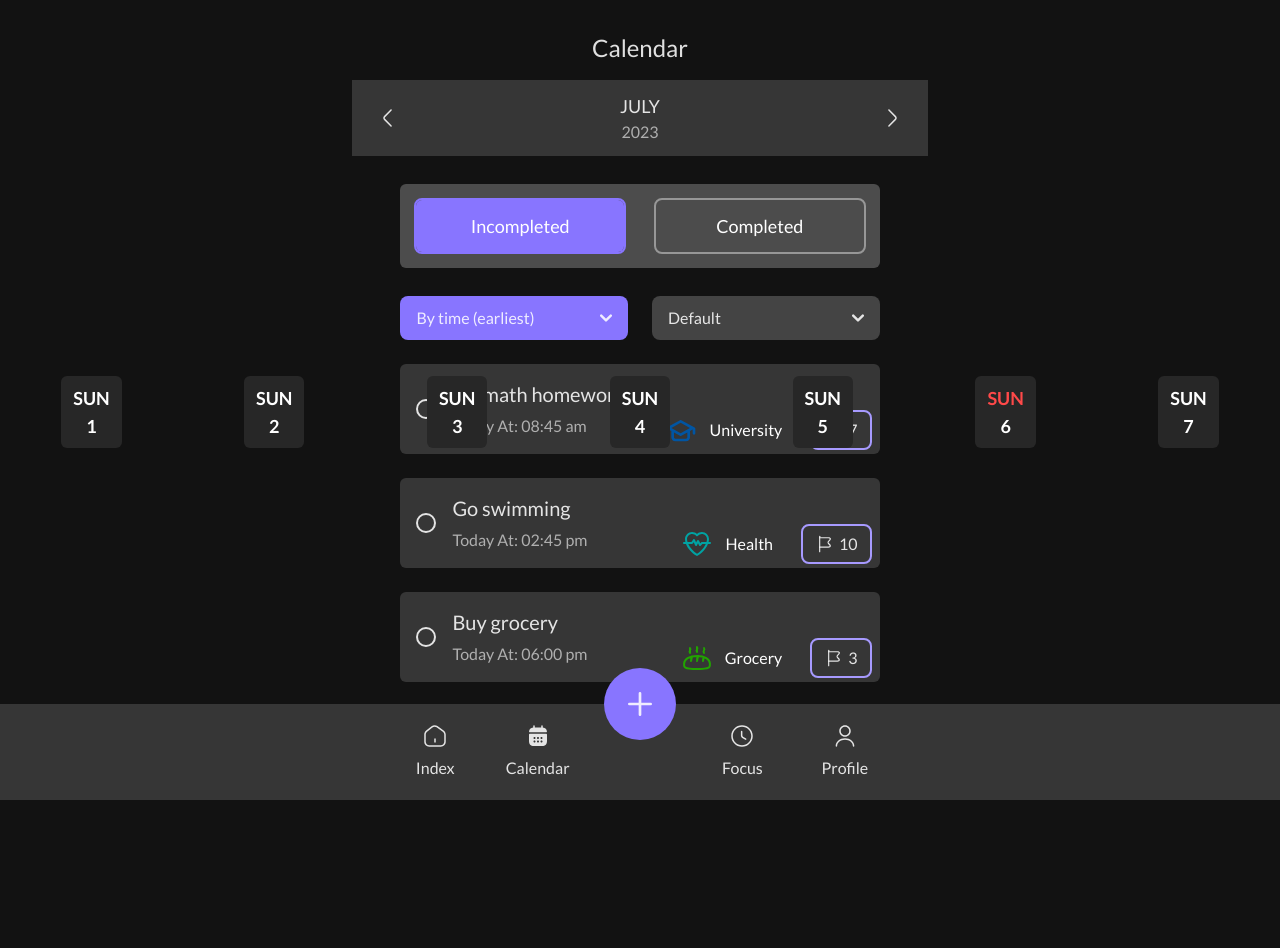
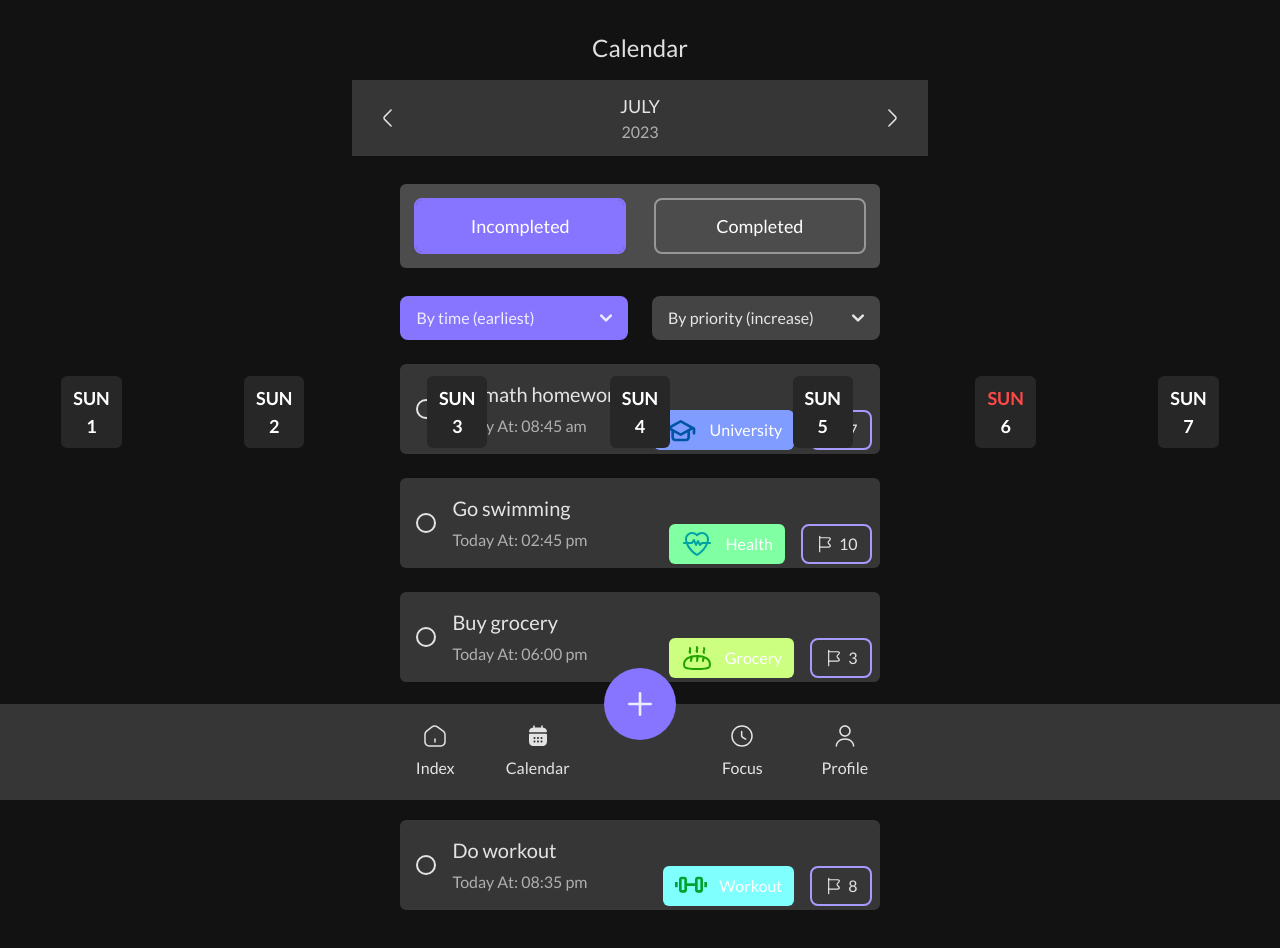
Before and after one commit to DaniilKalts/uptodo, a Next.js app: page /calendar/incompleted in a window 1280 px wide. Shown: the top 948 px of the page. Built offline with nearby package versions, Linux system fonts and the light colour scheme.

Commit message:
Added sort functionality for calendar tasks

```diff
--- a/package.json
+++ b/package.json
@@ -27,6 +27,7 @@
     "react-hot-toast": "^2.4.1",
     "react-icons": "^4.9.0",
     "react-responsive": "^9.0.2",
+    "react-spinners": "^0.13.8",
     "swiper": "^10.0.4",
     "tailwindcss": "3.3.2",
     "typescript": "5.1.3",
--- a/src/app/(userPages)/calendar/completed/page.tsx
+++ b/src/app/(userPages)/calendar/completed/page.tsx
@@ -2,7 +2,9 @@
 
 'use client';
 
-import React, { useEffect, useState } from 'react';
+import React, { useEffect, useState, CSSProperties } from 'react';
+
+import { PuffLoader } from 'react-spinners';
 
 import { motion } from 'framer-motion';
 
@@ -15,7 +17,19 @@ import CompletedTask from '@/components/userPages/Calendar/CompletedTask';
 import Container from '@/components/UI/Container';
 import { Select } from '@/components/UI';
 
+const override: CSSProperties = {
+  display: 'block',
+  margin: '0 auto',
+  borderColor: 'red',
+  marginTop: '28px',
+};
+
 const Completed = () => {
+  const [isLoading, setIsLoading] = useState<boolean>(false);
+  const [currentSelect, setCurrentSelect] = useState<'time' | 'priority'>(
+    'time',
+  );
+
   const storeCompletedTasks = useTasksStore((state) => state.completedTasks);
   const addIncompletedTask = useTasksStore((state) => state.addIncompletedTask);
 
@@ -27,30 +41,80 @@ const Completed = () => {
     useState<string>('By time (earliest)');
   const timeOptions = ['By time (earliest)', 'By time (latest)'];
 
-  const [prioritySortValue, setPrioritySortValue] = useState<string>('Default');
-  const priorityOptions = [
-    'Default',
+  const [prioritySortValue, setPrioritySortValue] = useState<string>(
     'By priority (increase)',
-    'By priority (decrease)',
-  ];
+  );
+  const priorityOptions = ['By priority (increase)', 'By priority (decrease)'];
+
+  const loadingIndicator = () => {
+    setIsLoading(true);
+    setTimeout(() => {
+      setIsLoading(false);
+    }, 1000);
+  };
+
+  const sortByTime = () => {
+    if (timeSortValue === timeOptions[0]) {
+      loadingIndicator();
+      setCompletedTasks((prev) =>
+        [...prev].sort((taskA, taskB) => taskA.completedAt - taskB.completedAt),
+      );
+    } else {
+      loadingIndicator();
+      setCompletedTasks((prev) =>
+        [...prev].sort((taskA, taskB) => taskB.completedAt - taskA.completedAt),
+      );
+    }
+  };
 
   useEffect(() => {
+    loadingIndicator();
+    setTimeout(() => {
       setCompletedTasks(storeCompletedTasks);
+      sortByTime();
+    }, 1000);
+    // eslint-disable-next-line react-hooks/exhaustive-deps
   }, [storeCompletedTasks]);
 
-  const sortByTime = () => {};
+  const sortByPriority = () => {
+    if (prioritySortValue === priorityOptions[0]) {
+      loadingIndicator();
+      setCompletedTasks((prev) =>
+        [...prev].sort((taskA, taskB) => taskA.priority - taskB.priority),
+      );
+    } else if (prioritySortValue === priorityOptions[1]) {
+      loadingIndicator();
+      setCompletedTasks((prev) =>
+        [...prev].sort((taskA, taskB) => taskB.priority - taskA.priority),
+      );
+    }
+  };
 
   useEffect(() => {
-    sortByTime();
-  }, [timeSortValue]);
+    setCurrentSelect('priority');
+    sortByPriority();
+    // eslint-disable-next-line react-hooks/exhaustive-deps
+  }, [prioritySortValue]);
 
   useEffect(() => {
-    setCompletedTasks(storeCompletedTasks);
-  }, [storeCompletedTasks]);
+    setCurrentSelect('time');
+    sortByTime();
+    // eslint-disable-next-line react-hooks/exhaustive-deps
+  }, [timeSortValue]);
 
   return (
     <Container>
       <div className="mx-auto flex flex-col items-center justify-center">
+        {isLoading ? (
+          <PuffLoader
+            color={'#8875FF'}
+            loading={isLoading}
+            cssOverride={override}
+            size={150}
+            aria-label="Loading Spinner"
+            data-testid="loader"
+          />
+        ) : (
           <motion.main
             animate={{ opacity: 1, y: 0 }}
             initial={{ opacity: 0, y: 15 }}
@@ -66,7 +130,7 @@ const Completed = () => {
                       value={timeSortValue}
                       setValue={setTimeSortValue}
                       options={timeOptions}
-                    theme="purple"
+                      theme={currentSelect === 'time' ? 'purple' : 'gray'}
                     />
                   </div>
                   <div className="w-full min-[575px]:w-1/2">
@@ -74,7 +138,7 @@ const Completed = () => {
                       value={prioritySortValue}
                       setValue={setPrioritySortValue}
                       options={priorityOptions}
-                    theme="gray"
+                      theme={currentSelect === 'priority' ? 'purple' : 'gray'}
                     />
                   </div>
                 </div>
@@ -88,6 +152,7 @@ const Completed = () => {
                     key={id}
                     title={task.title}
                     completedAt={task.completedAt}
+                    priority={task.priority}
                   />
                 ))
               ) : (
@@ -97,6 +162,7 @@ const Completed = () => {
               )}
             </section>
           </motion.main>
+        )}
       </div>
     </Container>
   );
--- a/src/app/(userPages)/calendar/incompleted/page.tsx
+++ b/src/app/(userPages)/calendar/incompleted/page.tsx
@@ -3,20 +3,33 @@
 
 'use client';
 
-import React, { useEffect, useState } from 'react';
+import React, { useEffect, useState, CSSProperties } from 'react';
+
+import { PuffLoader } from 'react-spinners';
 
 import { motion } from 'framer-motion';
 
+import { IncompletedTaskInterface } from '@/types';
 import useTasksStore from '@/store/useTasksStore';
-
-import { IncompletedTaskInterface } from '@/types';
 
 import IncompletedTask from '@/components/userPages/Calendar/IncompleteTask';
 
 import Container from '@/components/UI/Container';
 import { Select } from '@/components/UI';
 
+const override: CSSProperties = {
+  display: 'block',
+  margin: '0 auto',
+  borderColor: 'red',
+  marginTop: '28px',
+};
+
 const Incompleted = () => {
+  const [isLoading, setIsLoading] = useState<boolean>(false);
+  const [currentSelect, setCurrentSelect] = useState<'time' | 'priority'>(
+    'time',
+  );
+
   const storeIncompletedTasks = useTasksStore(
     (state) => state.incompletedTasks,
   );
@@ -30,26 +43,76 @@ const Incompleted = () => {
     useState<string>('By time (earliest)');
   const timeOptions = ['By time (earliest)', 'By time (latest)'];
 
-  const [prioritySortValue, setPrioritySortValue] = useState<string>('Default');
-  const priorityOptions = [
-    'Default',
+  const [prioritySortValue, setPrioritySortValue] = useState<string>(
     'By priority (increase)',
-    'By priority (decrease)',
-  ];
+  );
+  const priorityOptions = ['By priority (increase)', 'By priority (decrease)'];
+
+  const loadingIndicator = () => {
+    setIsLoading(true);
+    setTimeout(() => {
+      setIsLoading(false);
+    }, 1000);
+  };
 
   useEffect(() => {
+    loadingIndicator();
+    setTimeout(() => {
       setIncompletedTasks(storeIncompletedTasks);
+    }, 1000);
   }, [storeIncompletedTasks]);
 
-  const sortByTime = () => {};
+  const sortByTime = () => {
+    if (timeSortValue === timeOptions[0]) {
+      loadingIndicator();
+      setIncompletedTasks((prev) =>
+        [...prev].sort((taskA, taskB) => taskA.todayAt - taskB.todayAt),
+      );
+    } else {
+      loadingIndicator();
+      setIncompletedTasks((prev) =>
+        [...prev].sort((taskA, taskB) => taskB.todayAt - taskA.todayAt),
+      );
+    }
+  };
+
+  const sortByPriority = () => {
+    if (prioritySortValue === priorityOptions[0]) {
+      loadingIndicator();
+      setIncompletedTasks((prev) =>
+        [...prev].sort((taskA, taskB) => taskA.priority - taskB.priority),
+      );
+    } else if (prioritySortValue === priorityOptions[1]) {
+      loadingIndicator();
+      setIncompletedTasks((prev) =>
+        [...prev].sort((taskA, taskB) => taskB.priority - taskA.priority),
+      );
+    }
+  };
 
   useEffect(() => {
+    setCurrentSelect('priority');
+    sortByPriority();
+  }, [prioritySortValue]);
+
+  useEffect(() => {
+    setCurrentSelect('time');
     sortByTime();
   }, [timeSortValue]);
 
   return (
     <Container>
       <div className="mx-auto flex flex-col items-center justify-center">
+        {isLoading ? (
+          <PuffLoader
+            color={'#8875FF'}
+            loading={isLoading}
+            cssOverride={override}
+            size={150}
+            aria-label="Loading Spinner"
+            data-testid="loader"
+          />
+        ) : (
           <motion.main
             animate={{ opacity: 1, y: 0 }}
             initial={{ opacity: 0, y: 15 }}
@@ -65,7 +128,7 @@ const Incompleted = () => {
                       value={timeSortValue}
                       setValue={setTimeSortValue}
                       options={timeOptions}
-                    theme="purple"
+                      theme={currentSelect === 'time' ? 'purple' : 'gray'}
                     />
                   </div>
                   <div className="w-full min-[575px]:w-1/2">
@@ -73,7 +136,7 @@ const Incompleted = () => {
                       value={prioritySortValue}
                       setValue={setPrioritySortValue}
                       options={priorityOptions}
-                    theme="gray"
+                      theme={currentSelect === 'priority' ? 'purple' : 'gray'}
                     />
                   </div>
                 </div>
@@ -103,6 +166,7 @@ const Incompleted = () => {
               )}
             </section>
           </motion.main>
+        )}
       </div>
     </Container>
   );
--- a/src/components/UI/Select.tsx
+++ b/src/components/UI/Select.tsx
@@ -120,6 +120,7 @@ const Select: React.FC<SelectInterface> = ({
                 ${theme === 'gray' ? 'bg-gray-600' : 'bg-purple'}
                 px-4
                 py-2
+                text-base
                 text-white-pale
                 ${hoverClass()} ${roundedClass(id)} ${disabledClass()}`}
                 onClick={() => onChange(option)}
--- a/src/components/userPages/Calendar/IncompleteTask.tsx
+++ b/src/components/userPages/Calendar/IncompleteTask.tsx
@@ -21,7 +21,26 @@ const IncompletedTask: React.FC<IncompletedTaskInterface> = ({
 }) => {
   const getTimeString = (time: number) => String(time).padStart(2, '0');
 
-  const getCategoryBgColor = () => `bg-${category.bgColor}`;
+  const getCategoryBgColor = () => {
+    switch (category.bgColor) {
+      case 'blue-light':
+        return 'bg-blue-light';
+      case 'mint-light':
+        return 'bg-mint-light';
+      case 'lemon-light':
+        return 'bg-lemon-light';
+      case 'lemon-chiffon':
+        return 'bg-lemon-chiffon';
+      case 'beige-light':
+        return 'bg-beige-light';
+      case 'cyan-light':
+        return 'bg-cyan-light';
+      case 'pink-light':
+        return 'bg-pink-light';
+      default:
+        return '';
+    }
+  };
 
   const convertToJSX = (data: any): any => {
     const { type, props } = data;
--- a/src/components/userPages/Focus/FocusTask.tsx
+++ b/src/components/userPages/Focus/FocusTask.tsx
@@ -12,7 +12,29 @@ const FocusTask: React.FC<FocusTaskInterface> = ({
   bgIconColor,
   title,
   text,
-}) => (
+}) => {
+  const getCategoryBgColor = () => {
+    switch (bgIconColor) {
+      case 'blue-light':
+        return 'bg-blue-light';
+      case 'mint-light':
+        return 'bg-mint-light';
+      case 'lemon-light':
+        return 'bg-lemon-light';
+      case 'lemon-chiffon':
+        return 'bg-lemon-chiffon';
+      case 'beige-light':
+        return 'bg-beige-light';
+      case 'cyan-light':
+        return 'bg-cyan-light';
+      case 'pink-light':
+        return 'bg-pink-light';
+      default:
+        return '';
+    }
+  };
+
+  return (
     <div className="mb-6 flex items-center justify-between rounded-lg border border-gray-700 bg-gray-500 px-5 py-4">
       <div className="flex w-full items-center justify-between">
         <div className="flex items-center">
@@ -21,7 +43,7 @@ const FocusTask: React.FC<FocusTaskInterface> = ({
             mr-5
             flex
             justify-center
-            bg-${bgIconColor}
+            ${getCategoryBgColor()}
             p-1
           `}
           >
@@ -31,7 +53,9 @@ const FocusTask: React.FC<FocusTaskInterface> = ({
             <h6 className="mb-1 text-base text-white-pale min-[475px]:text-xl">
               {title}
             </h6>
-          <p className="text-sm text-white-pale min-[475px]:text-lg">{text}</p>
+            <p className="text-sm text-white-pale min-[475px]:text-lg">
+              {text}
+            </p>
           </div>
         </div>
         <div className="ml-4 h-full border-l-[2px] border-gray-300 py-3 min-[475px]:ml-6 min-[475px]:border-l-[3px]">
@@ -60,5 +84,6 @@ const FocusTask: React.FC<FocusTaskInterface> = ({
       </div>
     </div>
   );
+};
 
 export default FocusTask;
--- a/src/store/useTasksStore.ts
+++ b/src/store/useTasksStore.ts
@@ -6,6 +6,7 @@ import {
   HealthIcon,
   UniversityIcon,
   WorkIcon,
+  WorkoutIcon,
 } from '@/components/UI/Icons/Categories';
 import GroceryIcon from '@/components/UI/Icons/Categories/GroceryIcon';
 
@@ -57,6 +58,17 @@ const useTasksStore = create(
           },
           priority: 10,
         },
+        {
+          id: Math.floor(Math.random() * (1000000 - 100000 + 1)) + 100000,
+          title: 'Do workout',
+          todayAt: new Date(2023, 6, 29, 20, 35).getTime(),
+          category: {
+            icon: WorkoutIcon,
+            bgColor: 'cyan-light',
+            label: 'Workout',
+          },
+          priority: 8,
+        },
       ],
       completedTasks: [],
       addIncompletedTask: (incompletedTask: CompletedTaskInterface) =>
@@ -85,38 +97,6 @@ const useTasksStore = create(
             ),
           completedTasks: [completedTask, ...state.completedTasks],
         })),
-      // sortIncompletedTasks: (
-      //   order: 'earliest' | 'latest',
-      //   priority: 'default' | 'low' | 'high',
-      // ) =>
-      //   set((state: any) => ({
-      //     incompletedTasks: state.incompletedTasks
-      //       .sort(
-      //         (
-      //           taskA: IncompletedTaskInterface,
-      //           taskB: IncompletedTaskInterface,
-      //         ) => {
-      //           if (order === 'latest') {
-      //             return taskA.todayAt - taskB.todayAt;
-      //           }
-      //           return taskB.todayAt - taskA.todayAt;
-      //         },
-      //       )
-      //       .sort(
-      //         (
-      //           taskA: IncompletedTaskInterface,
-      //           taskB: IncompletedTaskInterface,
-      //         ) => {
-      //           if (priority === 'default') {
-      //             return;
-      //           }
-      //           if (priority === 'low') {
-      //             return taskA.priority - taskB.priority;
-      //           }
-      //           return taskB.priority - taskA.priority;
-      //         },
-      //       ),
-      //   })),
     }),
     { name: 'tasks' },
   ),
```
Also changed, not shown: src/app/(userPages)/loading.tsx (added, +11 -0 lines), src/components/userPages/Calendar/CompletedTask.tsx (+24 -0 lines), 1 other file (tests, documents, lock files or other folders). Lines whose indentation alone changed are shown as unchanged.
